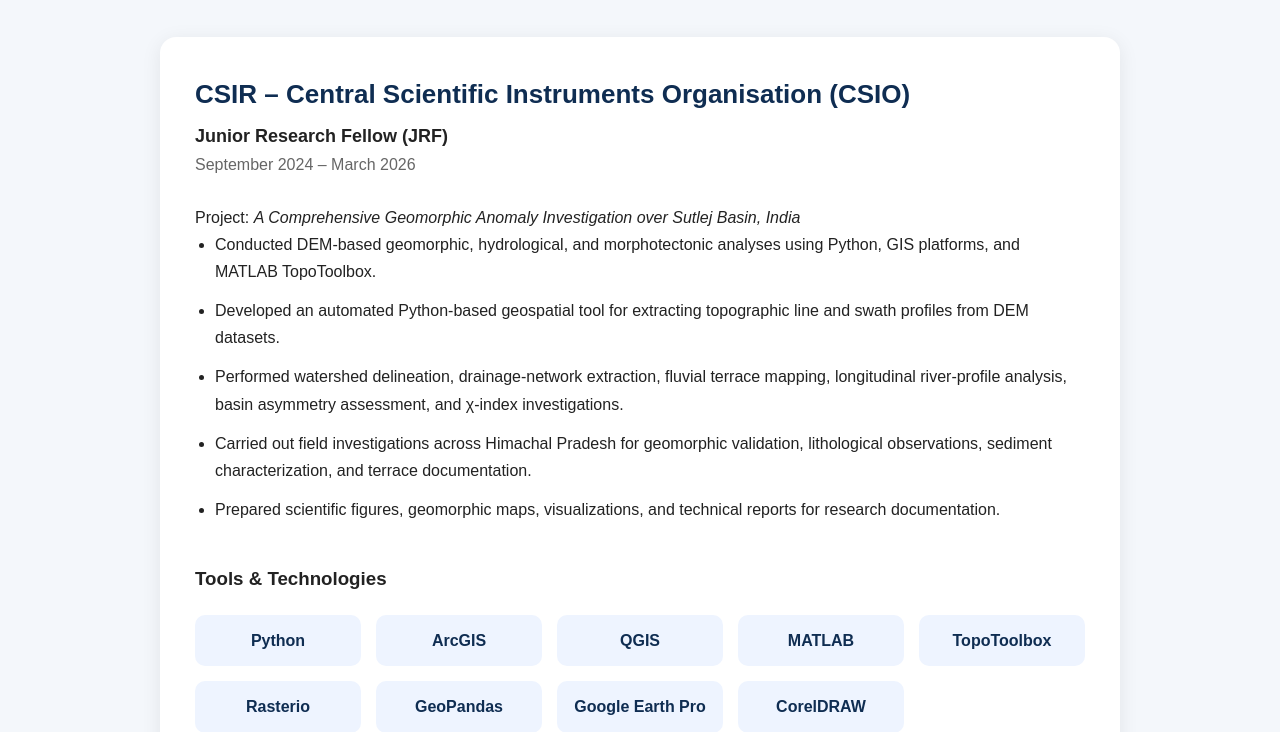
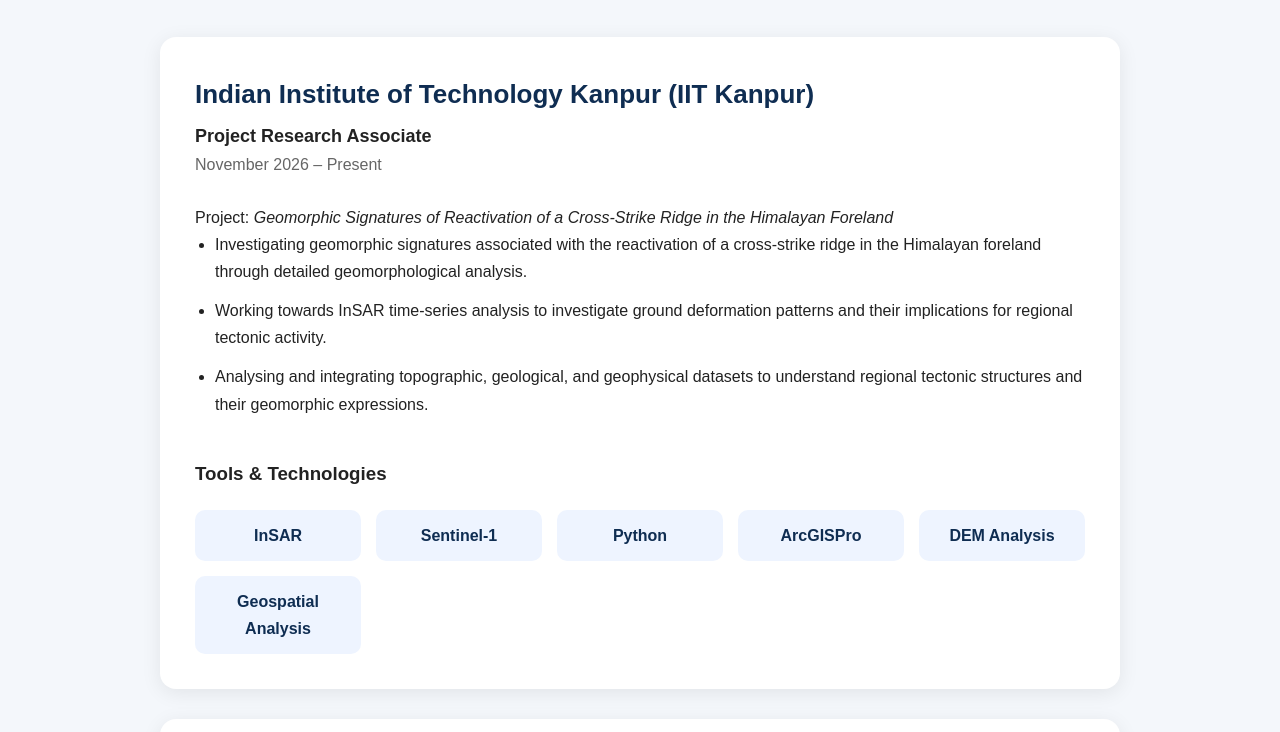
Before and after one commit to chandnivermageo/chandnivermageo.github.io, a plain HTML site: page experience.html in a window 1280 px wide. Shown: the part 242-974 px from the top of the page. Drawn offline with Linux system fonts and the light colour scheme.

Commit message:
Update experience page

```diff
--- a/experience.html
+++ b/experience.html
@@ -159,6 +159,65 @@ Chandni Verma
 Research Experience, Geospatial Analysis, and Remote Sensing
 </p>
 
+
+<!-- =========================
+     IIT KANPUR
+========================= -->
+
+<div class="experience-card">
+
+<div class="company">
+Indian Institute of Technology Kanpur (IIT Kanpur)
+</div>
+
+<div class="position">
+Project Research Associate
+</div>
+
+<div class="duration">
+November 2026 – Present
+</div>
+
+<div class="project-title">
+Project:
+<i>Geomorphic Signatures of Reactivation of a Cross-Strike Ridge in the Himalayan Foreland</i>
+</div>
+
+<ul>
+
+<li>
+Investigating geomorphic signatures associated with the reactivation of a cross-strike ridge in the Himalayan foreland through detailed geomorphological analysis.
+</li>
+
+<li>
+Working towards InSAR time-series analysis to investigate ground deformation patterns and their implications for regional tectonic activity.
+</li>
+
+<li>
+Analysing and integrating topographic, geological, and geophysical datasets to understand regional tectonic structures and their geomorphic expressions.
+</li>
+
+</ul>
+
+<div class="tools-section">
+
+<h3>Tools & Technologies</h3>
+
+<div class="tools-grid">
+
+<div class="tool">InSAR</div>
+<div class="tool">Sentinel-1</div>
+<div class="tool">Python</div>
+<div class="tool">ArcGISPro</div>
+<div class="tool">DEM Analysis</div>
+<div class="tool">Geospatial Analysis</div>
+
+</div>
+
+</div>
+
+</div>
+
 <!-- =========================
      CSIR – CSIO
 ========================= -->
```
